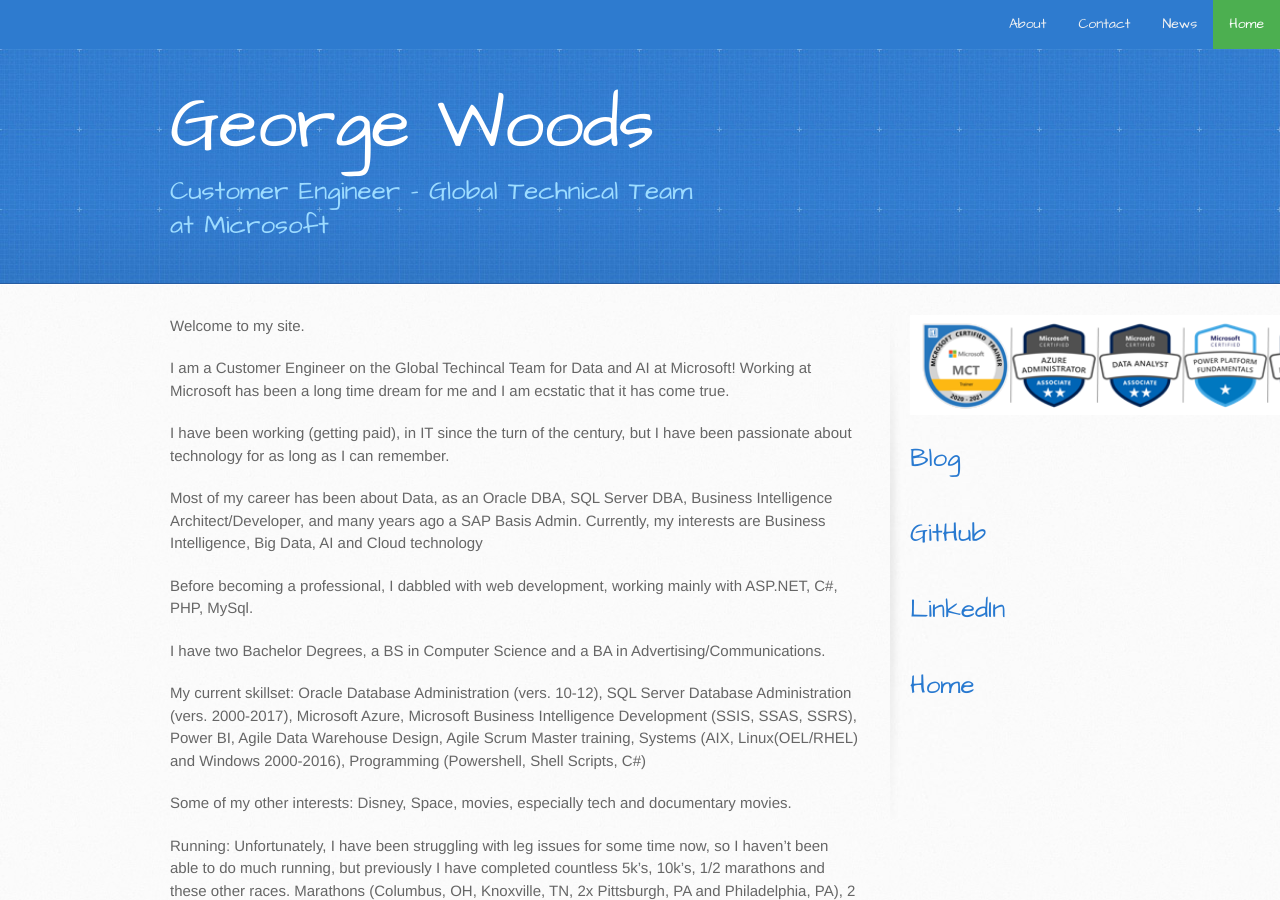
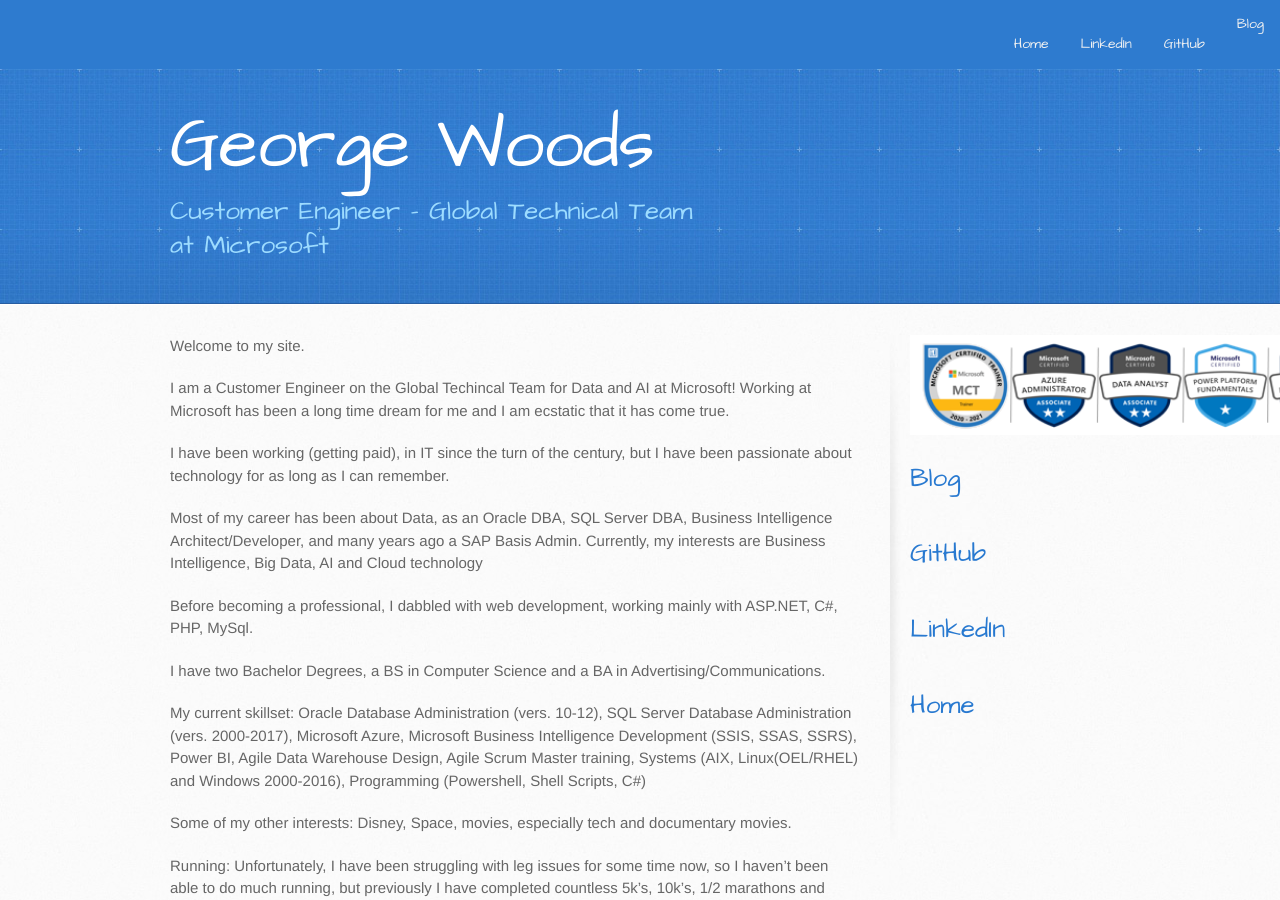
Before and after one commit to gvwoods/gvwoods.github.io, a Jekyll site: the page built from index.md, in a window 1280 px wide and 900 px high. Built offline with Jekyll 4.4.1, drawn with Linux system fonts in a browser that asks for light colours; our own code applies the rules of GitHub Pages for plain Markdown files.

Commit message:
Update default.html

```diff
--- a/_layouts/default.html
+++ b/_layouts/default.html
@@ -18,10 +18,10 @@
 
   <body>
     <div class="topnav">
-  <a class="active" href="#home">Home</a>
-  <a href="#news">News</a>
-  <a href="#contact">Contact</a>
-  <a href="#about">About</a>
+  <p class="link"> <a href="https://gvwoods.github.io/blog">Blog</a> </p>
+        <p class="link"> <a href="https://github.com/gvwoods/">GitHub</a> </p>
+        <p class="link"> <a href="https://www.linkedin.com/in/gvwoods/">LinkedIn</a> </p>
+          <p class="link"> <a href="https://gvwoods.github.io/">Home</a> </p>
   </div>
     <header>
 
```
